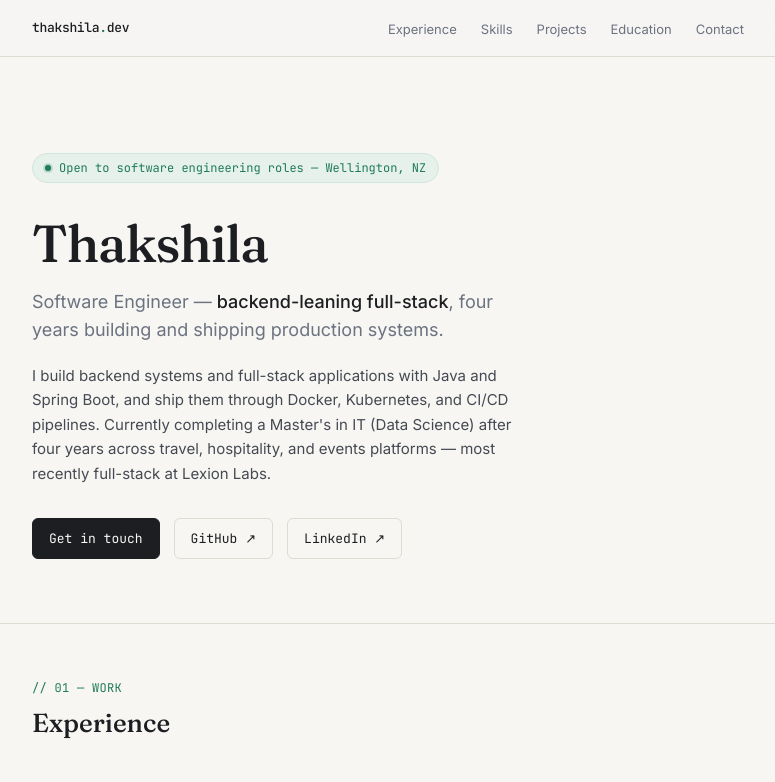
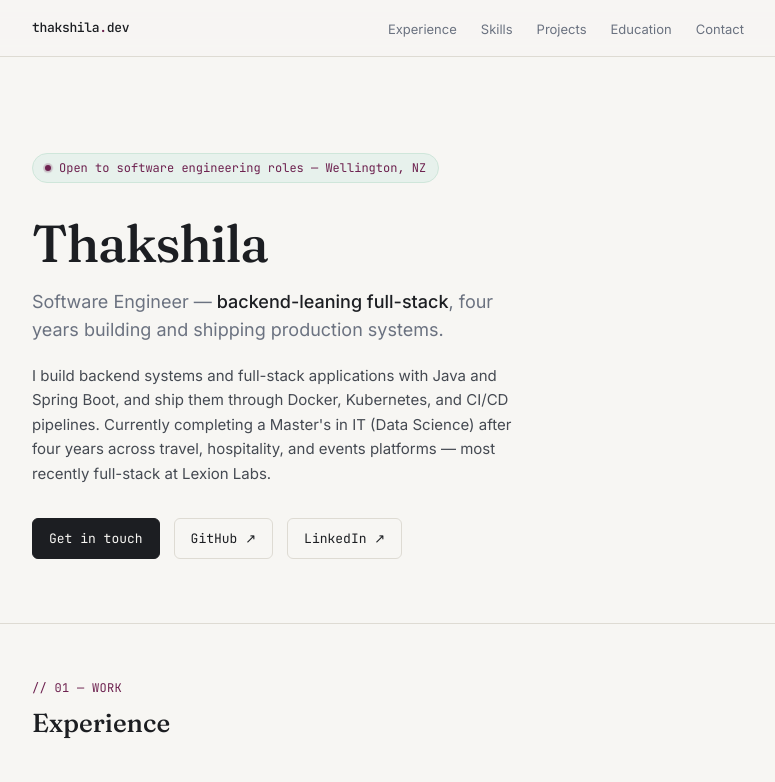
Before and after one commit to thakshila-nuwangi/Portfolio, a React (Vite) app: page / in a window 1280 px wide. Shown: the top 782 px of the page, without its empty margins (252-1027 px from the left). Built offline with nearby package versions, Linux system fonts and the light colour scheme.

Commit message:
Change the theme color from green to majenta

```diff
--- a/src/index.css
+++ b/src/index.css
@@ -6,7 +6,7 @@
   --color-paper-dim: #F1EFEA;
   --color-ink: #1C1E22;
   --color-slate: #6B7280;
-  --color-signal: #1F7A5C;
+  --color-signal: #6D214F;
   --color-signal-dim: #E7F1EC;
   --color-hairline: #DEDBD3;
 
```
